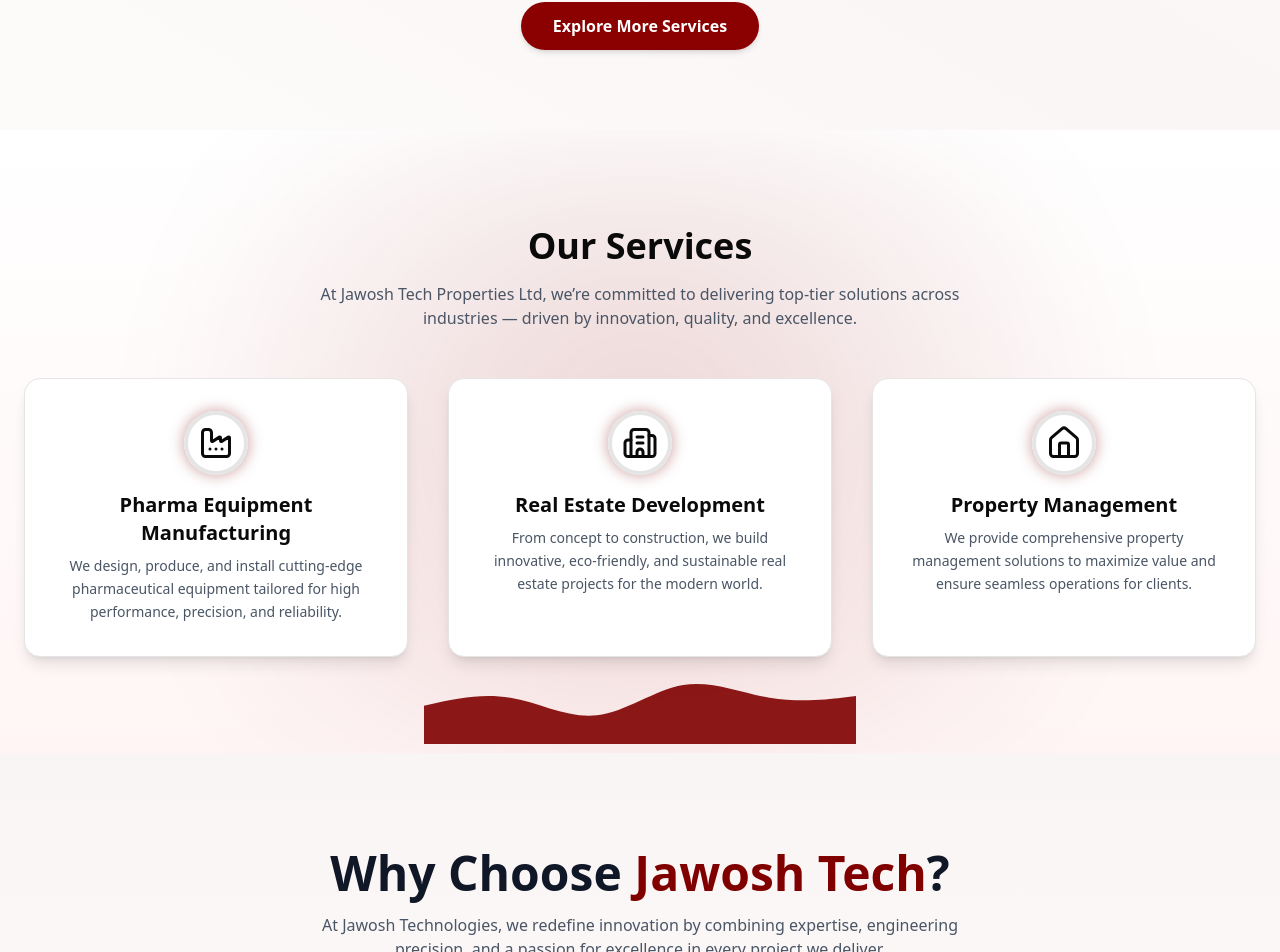
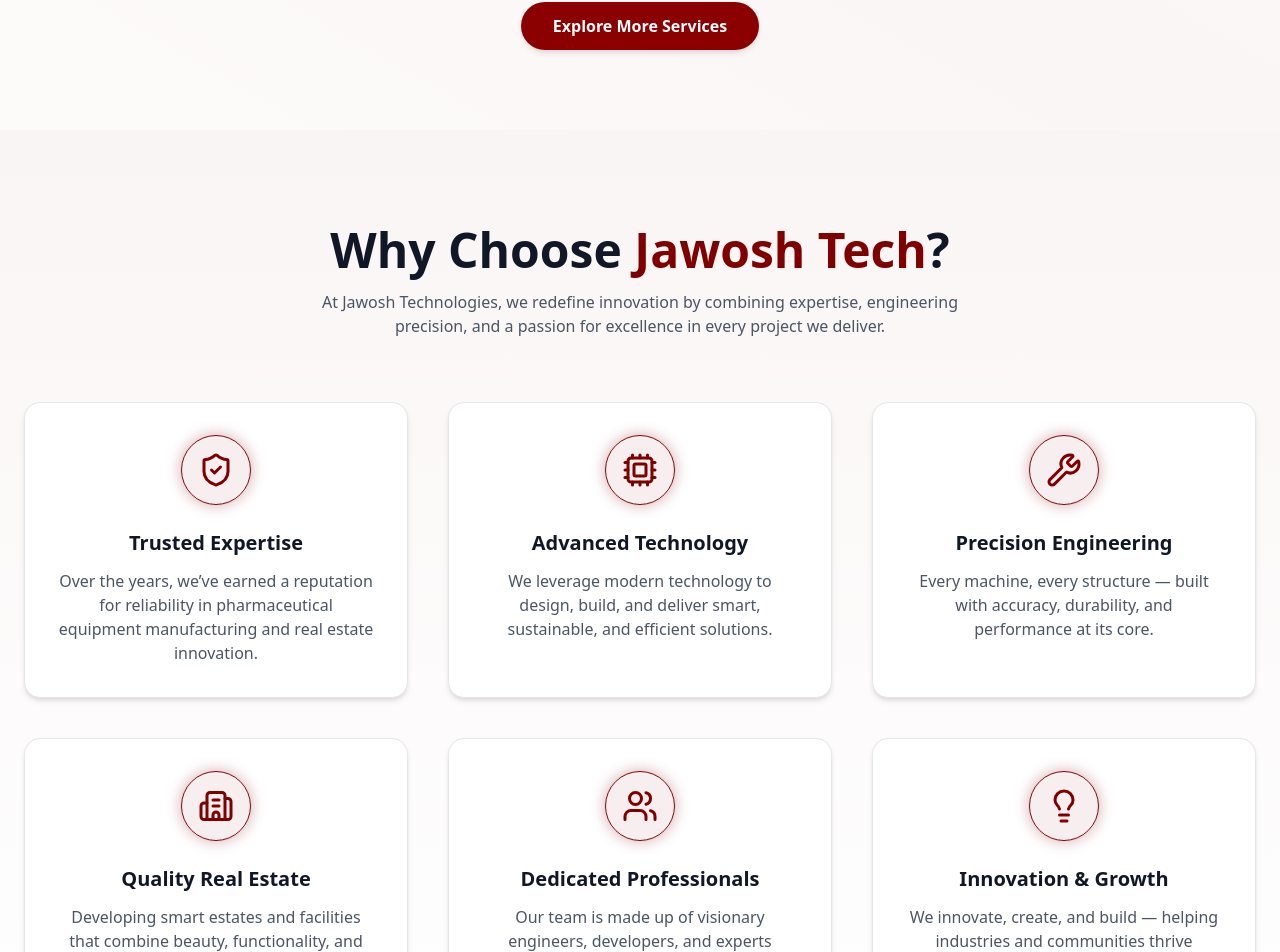
Before and after one commit to Victheem/my-website, a Next.js app: page / in a window 1280 px wide. Shown: the part 3657-4609 px from the top of the page. Built offline with nearby package versions, Linux system fonts and the light colour scheme.

Commit message:
Fix Reveal component

```diff
--- a/src/app/page.tsx
+++ b/src/app/page.tsx
@@ -1,7 +1,7 @@
 import PartnerCarousel from "@/components/PartnerCarousel";
 import AboutSection from "@/components/AboutSection";
 import { Hero } from "@/components/hero";
-import ServicesSection from "@/components/ServicesSection";
+//import ServicesSection from "@/components/ServicesSection";
 import Services from "@/components/sections/Services";
 import { Projects } from "@/components/Projects";
 import { WhyChooseUs } from "@/components/WhyChooseUs";
@@ -25,7 +25,7 @@
 
       {/* Services */}
       <Services />
-      <ServicesSection />
+      {/* <ServicesSection /> */}
 
       {/* Why Choose Us */}
       <WhyChooseUs />
```
